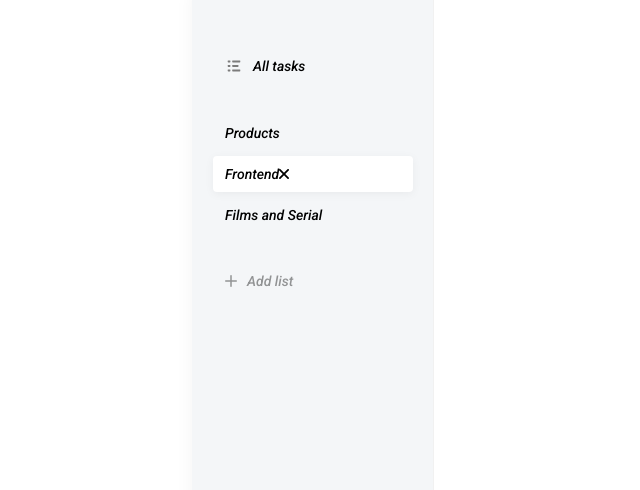
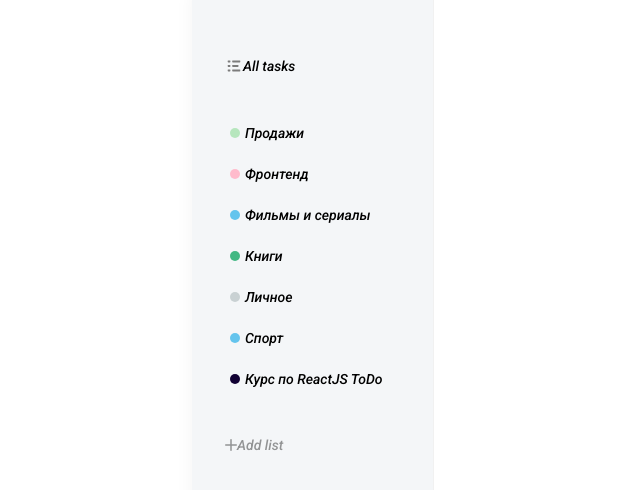
Before and after one commit to andrei-kaliada/ToDo, a React (Create React App) app in the folder todo-app/: page / in a window 1280 px wide. Shown: the part 148-638 px from the top of the page, without its empty margins (72-712 px from the left). Built offline with nearby package versions, Linux system fonts and the light colour scheme.

Commit message:
Added push to list tasks

```diff
--- a/todo-app/src/App.js
+++ b/todo-app/src/App.js
@@ -6,6 +6,32 @@ import dataBase from './assets/db.json';
 
 function App() {
 
+ const [lists, setLists] = useState(
+    dataBase.lists.map( (item) => {
+      item.color = dataBase.colors.filter(color => color.id === item.colorId)[0].hex;
+    return item;
+  })
+ );
+
+ const onAddList = (obj) => {
+   const newList = [
+     ...lists,
+     obj
+   ];
+console.log(newList);
+   setLists(newList);
+ }
+
+ const onRemove = (element) => {
+  alert('Delete');
+ }
+
+ const removeList = (item) => {
+  if( window.confirm('Вы действительно хотите удалить этот список?')){
+    onRemove(item);
+  }
+
+ }
 
 
   return (
@@ -22,26 +48,15 @@ function App() {
         }
 
         />
-         <List items={[
-          {
-            color:'green',
-            name:'Products'
-          },
-          {
-            color:'blue',
-            name:'Frontend',
-            active:true,
-          },
-          {
-            color:'pink',
-            name:'Films and Serial'
-          }
-
-        ]}
+         <List
+         items={lists}
         isRemovable
+        onRemove={removeList}
         />
        <AddButtonList
        colors={dataBase.colors}
+       lists={lists}
+       onAdd={onAddList}
        />
       </div>
       <div className="todo__tasks">
--- a/todo-app/src/components/AddButtonList/index.jsx
+++ b/todo-app/src/components/AddButtonList/index.jsx
@@ -6,13 +6,37 @@ import iconClose from '../../assets/img/close.svg';
 
 import "./AddButtonList.scss";
 
-const AddButtonList = ({colors}) => {
+const AddButtonList = ({colors, onAdd, lists}) => {
 
   const [visiblePopup, setVisiblePopup] = useState(false);
   const [active, setActiveColor] = useState(colors[0].id);
+  const [inputValue, setInputValue] = useState();
 
+  const onClose = () => {
+    setVisiblePopup(false);
+    setInputValue('');
+    setActiveColor(colors[0].id);
+  }
 
-console.log(active);
+  const addList = () => {
+
+    let lastId = lists[lists.length-1].id + 1;
+
+console.log(lastId);
+    if(!inputValue){
+      alert('Введите название списка');
+      return;
+    }
+
+    onAdd({
+      "id": lastId,
+      "name": inputValue,
+      "color": colors.filter( color => color.id === active)[0].hex,
+    });
+
+    onClose();
+  }
+
   return (
     <div className="add-list">
       <List
@@ -33,9 +57,11 @@ console.log(active);
           setVisiblePopup(false);
         }}
          className="add-list__popup-iconClose">
-          <img  src={iconClose} alt="iconClose"/>
+          <img onClick={onClose}  src={iconClose} alt="iconClose"/>
         </i>
-        <input className="field" type="text" placeholder="List name" />
+
+        <input onChange={(event) => setInputValue(event.target.value)} value={inputValue} className="field" type="text" placeholder="List name" />
+
         <div className="add-list__popup-colors">
           <ul>
             { colors.map( ({hex, id}) => (
@@ -56,7 +82,9 @@ console.log(active);
 
           </ul>
         </div>
-        <button className="btn">Add</button>
+        <button
+        onClick={addList}
+        className="btn">Add</button>
       </div>
 
       }
--- a/todo-app/src/components/List/List.scss
+++ b/todo-app/src/components/List/List.scss
@@ -1,5 +1,20 @@
 .list {
+
+    $self:&;
+
     margin-bottom: 30px;
+
+    span{
+        flex:1;
+    }
+
+
+    &__remove-icon{
+        opacity:0.5;
+        &:hover{
+            opacity:1;
+        }
+    }
 
     li {
         display: flex;
@@ -8,11 +23,20 @@
         cursor: pointer;
         margin-bottom: 5px;
 
+
+        &:hover{
+            background-color: rgba(255, 255, 255, 0.5);
+        }
+
         &.active {
             background: #FFFFFF;
             box-shadow: 0px 2px 10px rgba(0, 0, 0, 0.05);
             border-radius: 4px;
         }
+
+
+
+
 
         .badge {
             position: relative;
--- a/todo-app/src/components/List/index.jsx
+++ b/todo-app/src/components/List/index.jsx
@@ -1,4 +1,4 @@
-import React from 'react';
+import React, { useState } from 'react';
 import remove from "../../assets/img/remove.svg";
 import classNames from 'classnames';
 import Badge from '../Badge'
@@ -7,20 +7,29 @@ import './List.scss';
 
 
 
-const List = ({ items, isRemovable, onClick, colors }) => {
+const List = ({ items, isRemovable, onClick, onRemove}) => {
+
+    const [active, setActive] = useState(true);
+
+
 
     return (
         <ul onClick={onClick} className="list">
             {items.map((item, index) => (
-                    <li key={index} className={ classNames(item.className, {'active':item.active})}>
-                        <i>
-                            { !item.color ? <img src={item.icon} alt="listSvg" /> :
-                            //   <Badge color={item.color}/>
-                            " "
+                    <li onClick={() => {
+                        setActive(item.id);
+                    }} key={index} className={ classNames(item.className, {'active':active === item.id && 'active'})}>
+                            { !item.color ? <img src={item.icon} alt="" /> :
+                              <Badge color={item.color}/>
+
                               }
                             <span>{item.name}</span>
-                            { item.active && isRemovable ? <img src={remove}  alt="remove"/> : ""}
-                        </i>
+                            { (active === item.id) && isRemovable &&
+                             <img
+                             onClick={() => {onRemove(item.id)}}
+                             className="list__remove-icon"
+                                src={remove}
+                                alt="remove"/> }
                     </li>
                 ))}
 
```
